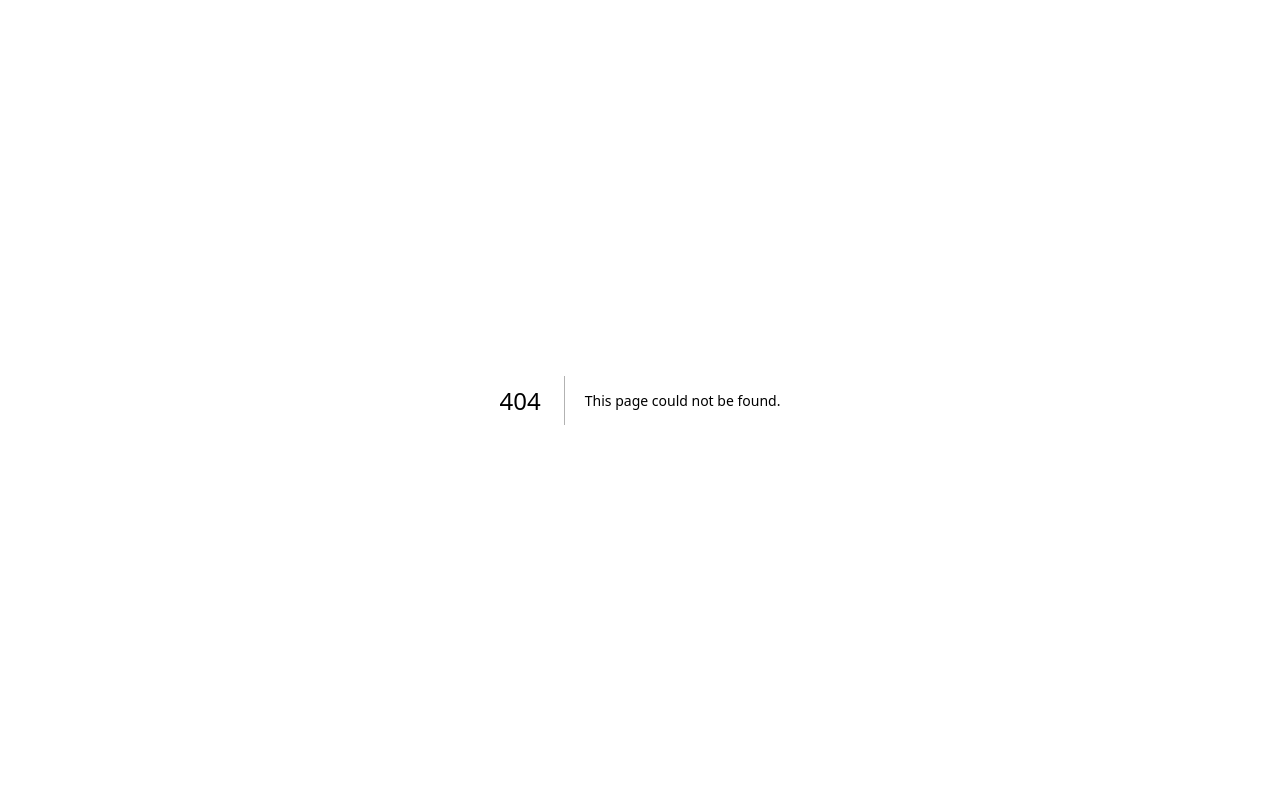
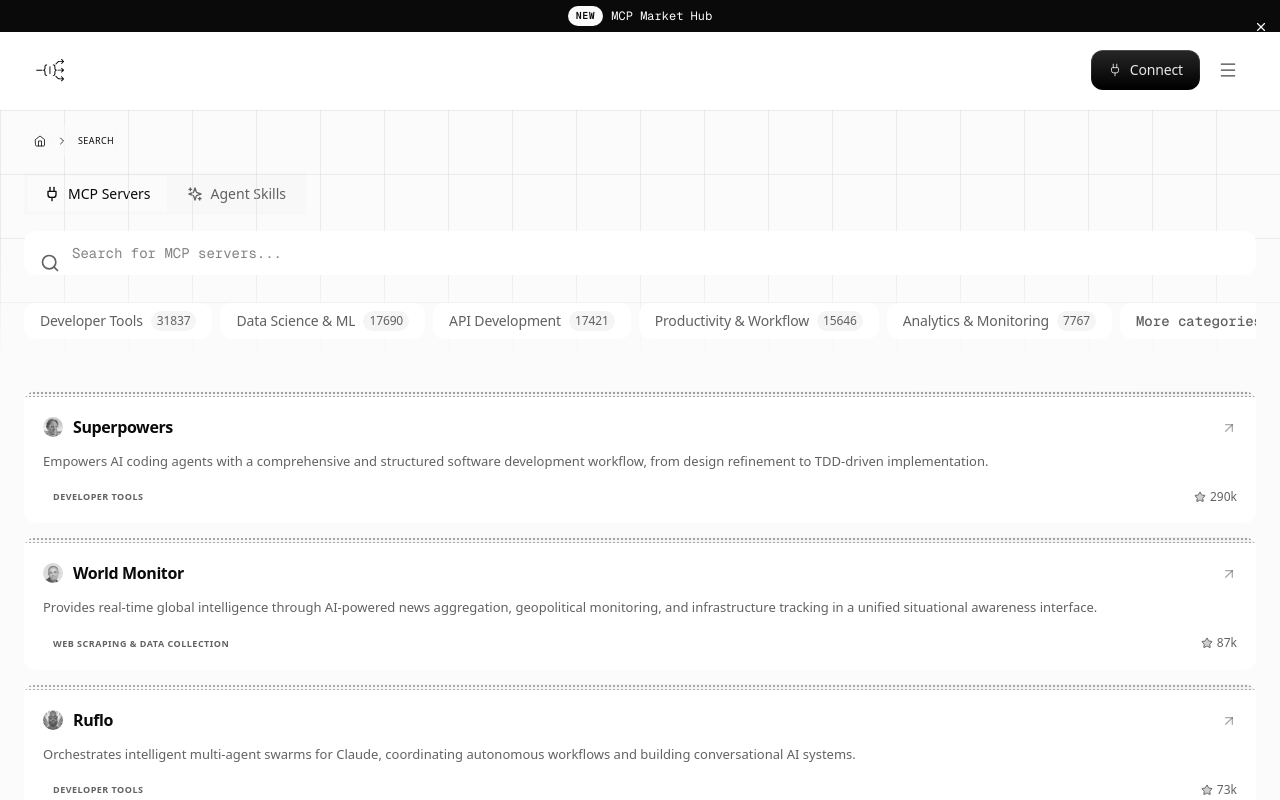
Before and after one commit to ttncode/marketplace-ui, a Next.js app: page /search in a window 1280 px wide. Before the commit this address had no page. Shown: the top 800 px of the page. Built offline with nearby package versions, Linux system fonts and the light colour scheme.

Commit message:
feat(search): add route for search (#77)
Serve search.

```diff
--- /dev/null
+++ b/src/app/(site)/search/page.tsx
@@ -0,0 +1,32 @@
+import type { Metadata } from "next";
+import { BrowseByCategory } from "@/components/sites/mcpmarket-com-1a9fdbee/search-6fb5b778/BrowseByCategory";
+import { SearchView } from "@/components/sites/mcpmarket-com-1a9fdbee/search-6fb5b778/SearchView";
+import {
+  parseSearchParams,
+  searchCards,
+  type RawSearchParams,
+} from "@/components/sites/mcpmarket-com-1a9fdbee/search-6fb5b778/search-index";
+
+interface SearchPageProps {
+  readonly searchParams: Promise<RawSearchParams>;
+}
+
+export async function generateMetadata({ searchParams }: SearchPageProps): Promise<Metadata> {
+  const { query, categorySlug } = parseSearchParams(await searchParams);
+  // Reproduces the source's template, doubled "Search" and raw slug included.
+  const results = query ? ` Search results for "${query}"` : "";
+  const scope = categorySlug ? ` in ${categorySlug}` : "";
+  return {
+    title: `Search${results}${scope} | MCP Market`,
+    description: "Browse all MCP servers to connect your AI agents with powerful tools and services.",
+  };
+}
+
+export default async function SearchPage({ searchParams }: SearchPageProps) {
+  const params = parseSearchParams(await searchParams);
+  return (
+    <main className="min-h-screen">
+      <SearchView params={params} cards={searchCards(params)} browse={<BrowseByCategory />} />
+    </main>
+  );
+}
```
